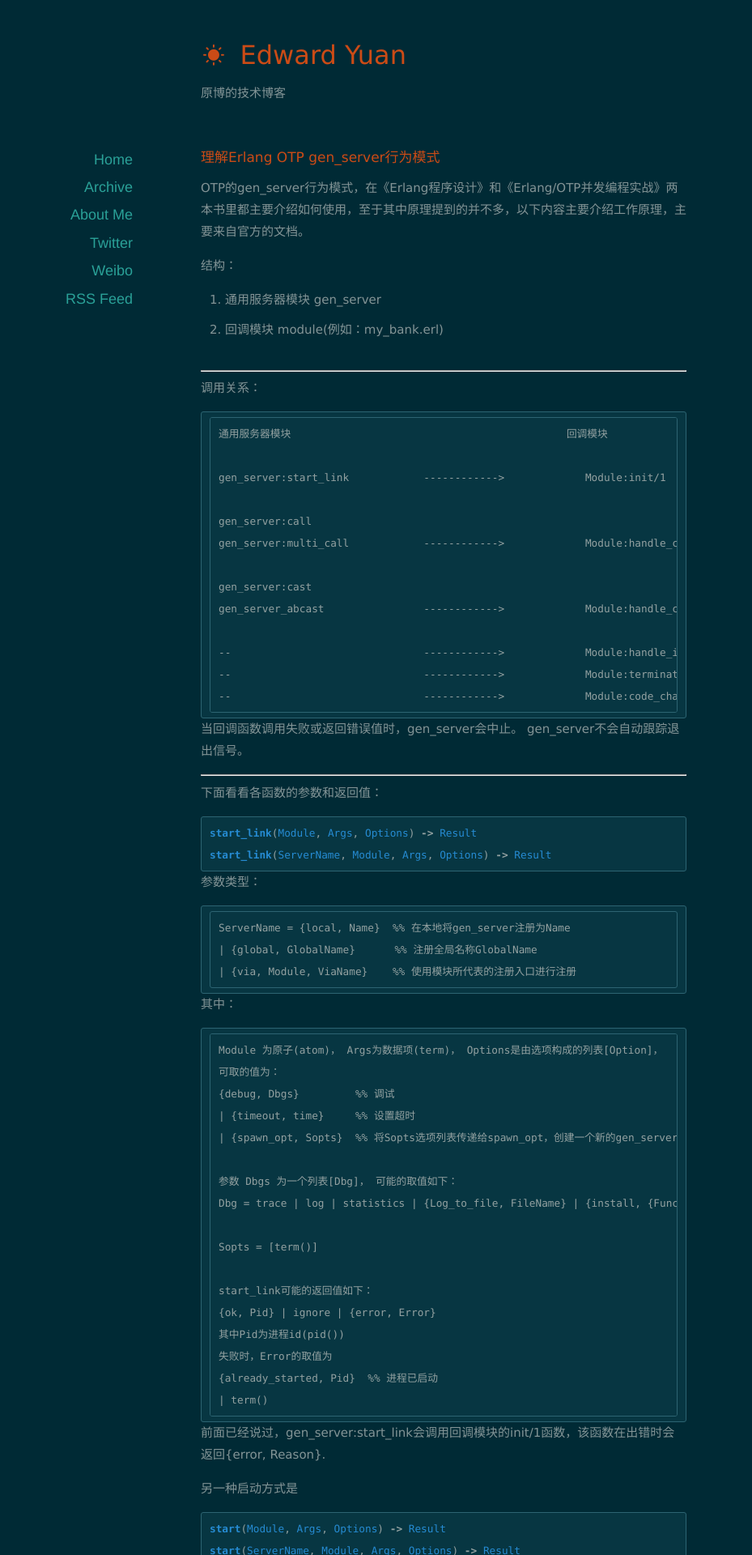
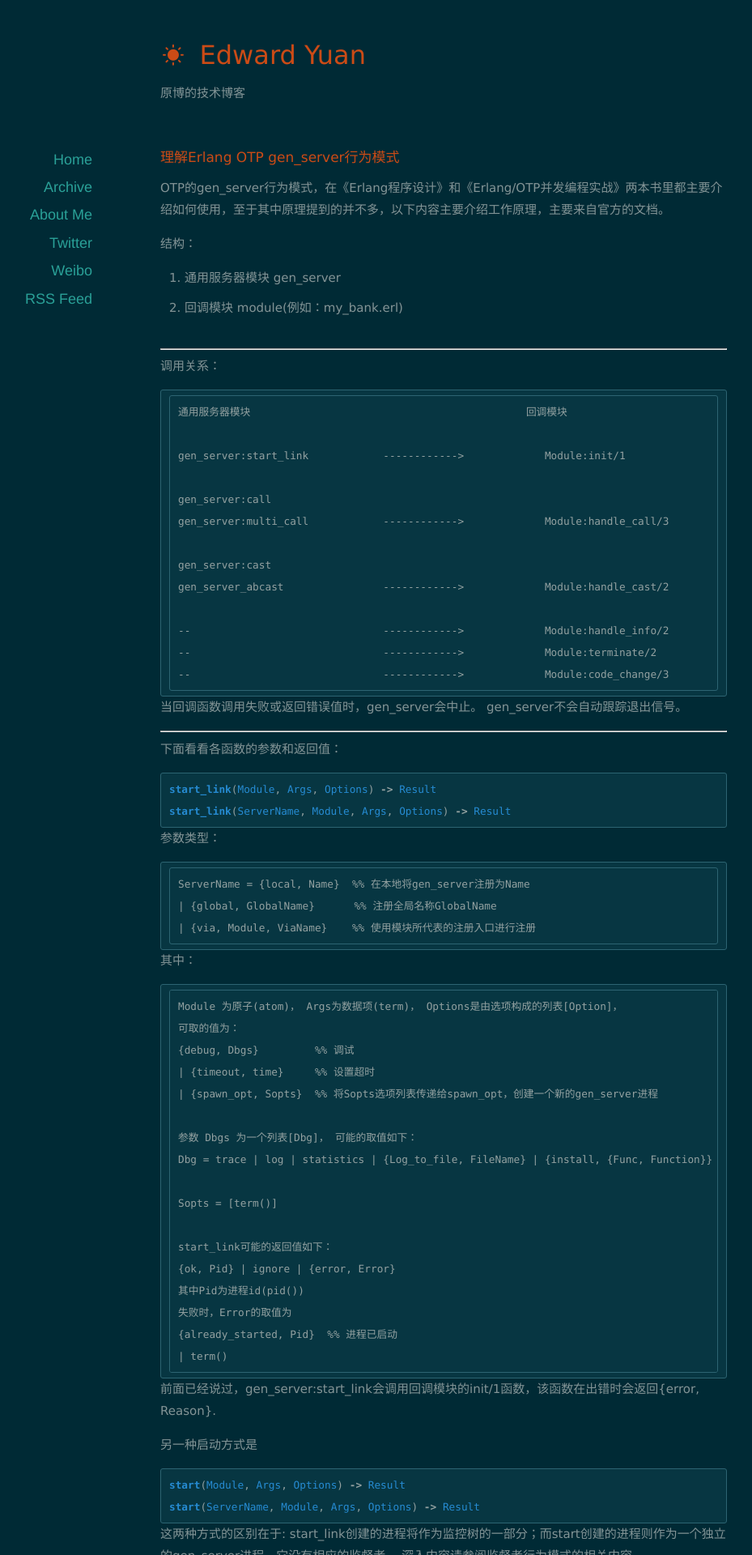
Before and after one commit to EdwardYuan/EdwardYuan.github.io, a Jekyll site: the page built from index.html, in a window 1280 px wide. Shown: the top 1920 px of the page at 81% size, without its empty margins (92-1021 px from the left). Built offline with Jekyll 4.4.1, drawn with Linux system fonts in a browser that asks for light colours; nearby versions of some CDN libraries; the list of posts is cut into pages by our own code.

Commit message:
Update style.css

```diff
--- a/assets/css/style.css
+++ b/assets/css/style.css
@@ -109,13 +109,13 @@ h3 {
 
 /*** Structure ***/
 #page {
-	width: 600px;
+	width: 700px;
 	margin: 0 auto;
 	position: relative;
 }
 
 #header {
-	width: 600px;
+	width: 700px;
 	margin: 40px auto 50px auto;
 }
 #header h1 {
@@ -127,7 +127,7 @@ h3 {
 }
 
 #footer {
-	width: 600px;
+	width: 700px;
 	margin: 50px auto 20px auto;
 	padding-top: 10px;
 	font-size: 0.85em;
@@ -135,7 +135,7 @@ h3 {
 }
 
 #content {
-	width: 600px;
+	width: 700px;
 	margin: 0 auto;
 }
 
```
